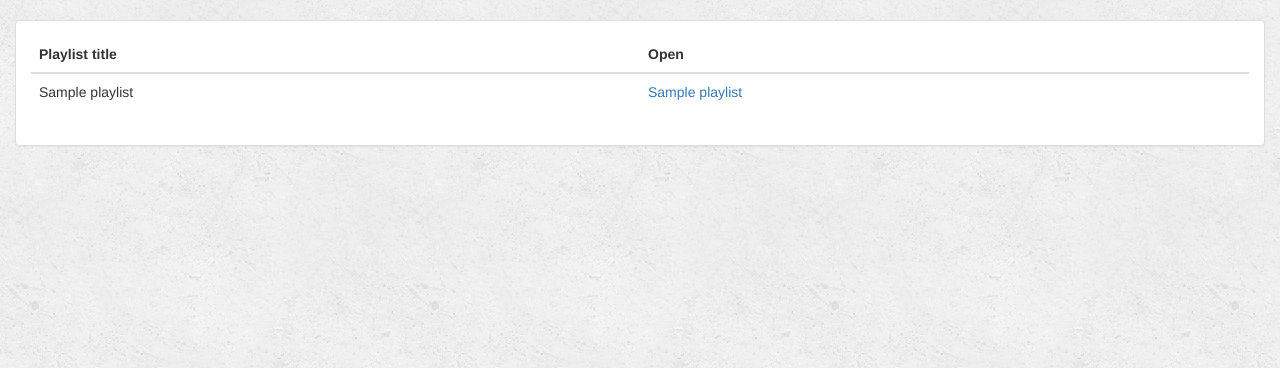
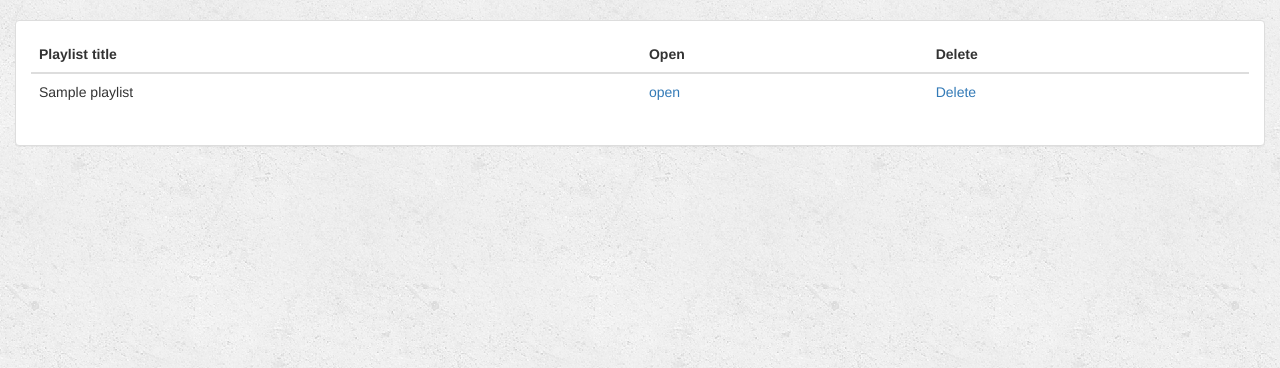
Before and after one commit to Harish321/Mahimusic, a Django app: page /playlists/ in a window 1280 px wide. Shown: the part 52-420 px from the top of the page. Run offline with Django 3.2, Linux system fonts and the light colour scheme; a user stored in the database is signed in; tables that the repository leaves empty hold one stand-in row (values such as "Sample post"); some libraries are stand-ins or nearby versions.

Commit message:
delete playlist

```diff
--- a/music/templates/music/playlists.html
+++ b/music/templates/music/playlists.html
@@ -18,13 +18,15 @@
                             <tr>
                                 <th>Playlist title</th>
                                 <th>Open</th>
+                                <th>Delete</th>
                             </tr>
                         </thead>
                         <tbody>
                             {% for playlist in user_playlists %}
                                 <tr>
                                     <td>{{ playlist.playlist_title }}</td>
-                                    <td><a href="{% url 'music:playlist' playlist.id %}">{{ playlist.playlist_title }}</a></td>
+                                    <td><a href="{% url 'music:playlist' playlist.id %}">open</a></td>
+                                    <td><a href="{% url 'music:deleteplaylist' playlist.id%}">Delete</a></td>
                                 </tr>
                             {% endfor %}
                         </tbody>
--- a/music/urls.py
+++ b/music/urls.py
@@ -23,5 +23,6 @@ urlpatterns = [
     url(r'^addalbumtoplaylist/(?P<album_id>[0-9]+)/(?P<playlist_id>[0-9]+)',views.add_album_to_playlist,name='addalbumtoplaylist'),
     url(r'^addsongstoplaylist/(?P<playlist_id>[0-9]+)',views.add_songs_to_playlist,name='addsongstoplaylist'),
     url(r'^deletesongfromplaylist/(?P<playlist_id>[0-9]+)/(?P<song_id>[0-9]+)',views.delete_song_from_playlist,name='deletesongfromplaylist'),
-    url(r'^addalbumstoplaylist/(?P<playlist_id>[0-9]+)',views.add_albums_to_playlist,name='addalbumstoplaylist')
+    url(r'^addalbumstoplaylist/(?P<playlist_id>[0-9]+)',views.add_albums_to_playlist,name='addalbumstoplaylist'),
+    url(r'^deleteplaylist/(?P<playlist_id>[0-9]+)',views.delete_playlist,name = 'deleteplaylist'),
 ]
--- a/music/views.py
+++ b/music/views.py
@@ -356,6 +356,11 @@ def playlist(request,playlist_id):
     }
     return render(request,'music/playlist.html',context)
 
+def delete_playlist(request,playlist_id):
+    Playlist(id = playlist_id).delete()
+    return HttpResponseRedirect('/')
+
+
 def add_song_to_playlist(request,song_id,playlist_id):
     currentPlaylist = Playlist(id=playlist_id,user=request.user)
     currentSong = Song(id=song_id,user= request.user)
```
